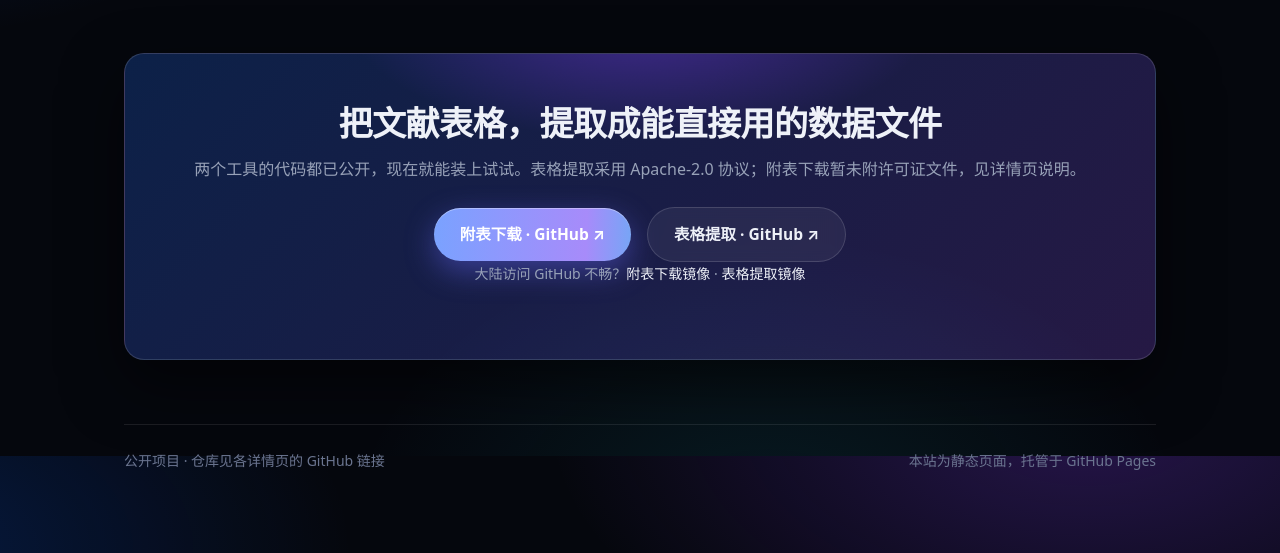
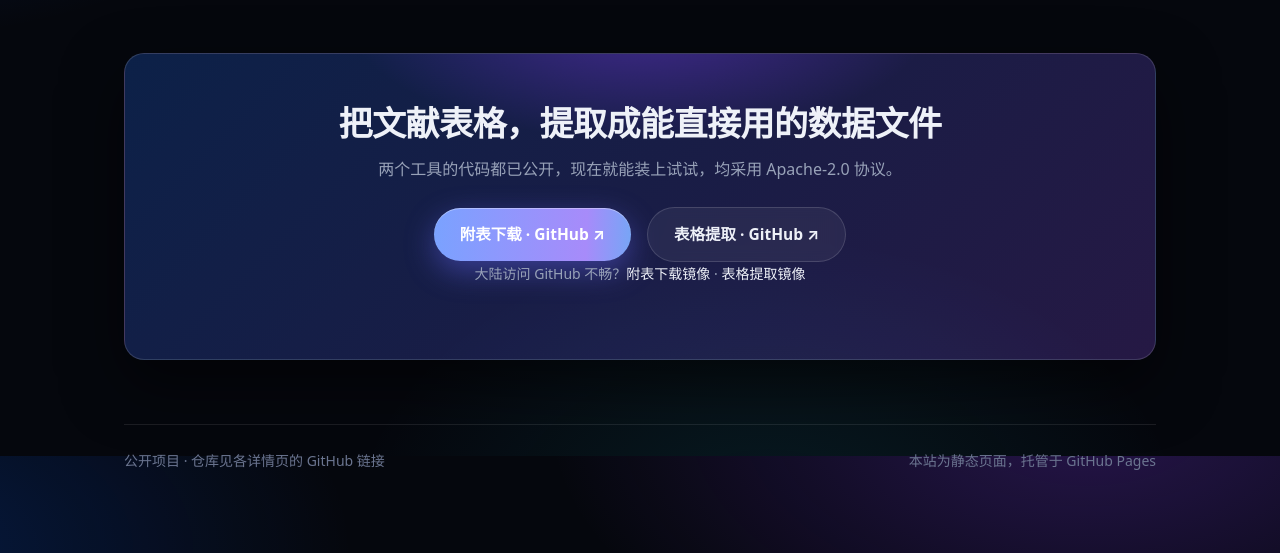
Before and after one commit to ZRyanX/blog, a plain HTML site: page index.html in a window 1280 px wide. Shown: the part 3544-4097 px from the top of the page. Drawn offline with Linux system fonts and the light colour scheme.

Commit message:
docs: both projects are now Apache-2.0 licensed

```diff
--- a/index.html
+++ b/index.html
@@ -72,7 +72,7 @@
 
 <div class="cta reveal">
 <h2>把文献表格，提取成能直接用的数据文件</h2>
-<p>两个工具的代码都已公开，现在就能装上试试。表格提取采用 Apache-2.0 协议；附表下载暂未附许可证文件，见详情页说明。</p>
+<p>两个工具的代码都已公开，现在就能装上试试，均采用 Apache-2.0 协议。</p>
 <a class="btn" href="https://github.com/ZRyanX/journal-supp-downloader">附表下载 · GitHub ↗</a>
 <a class="btn ghost" href="https://github.com/ZRyanX/zotero-table-extractor">表格提取 · GitHub ↗</a>
 <p class="mirror-note">大陆访问 GitHub 不畅？<a href="journal-supp-downloader.html#mirror">附表下载镜像</a> · <a href="zotero-table-extractor.html#mirror">表格提取镜像</a></p>
```
